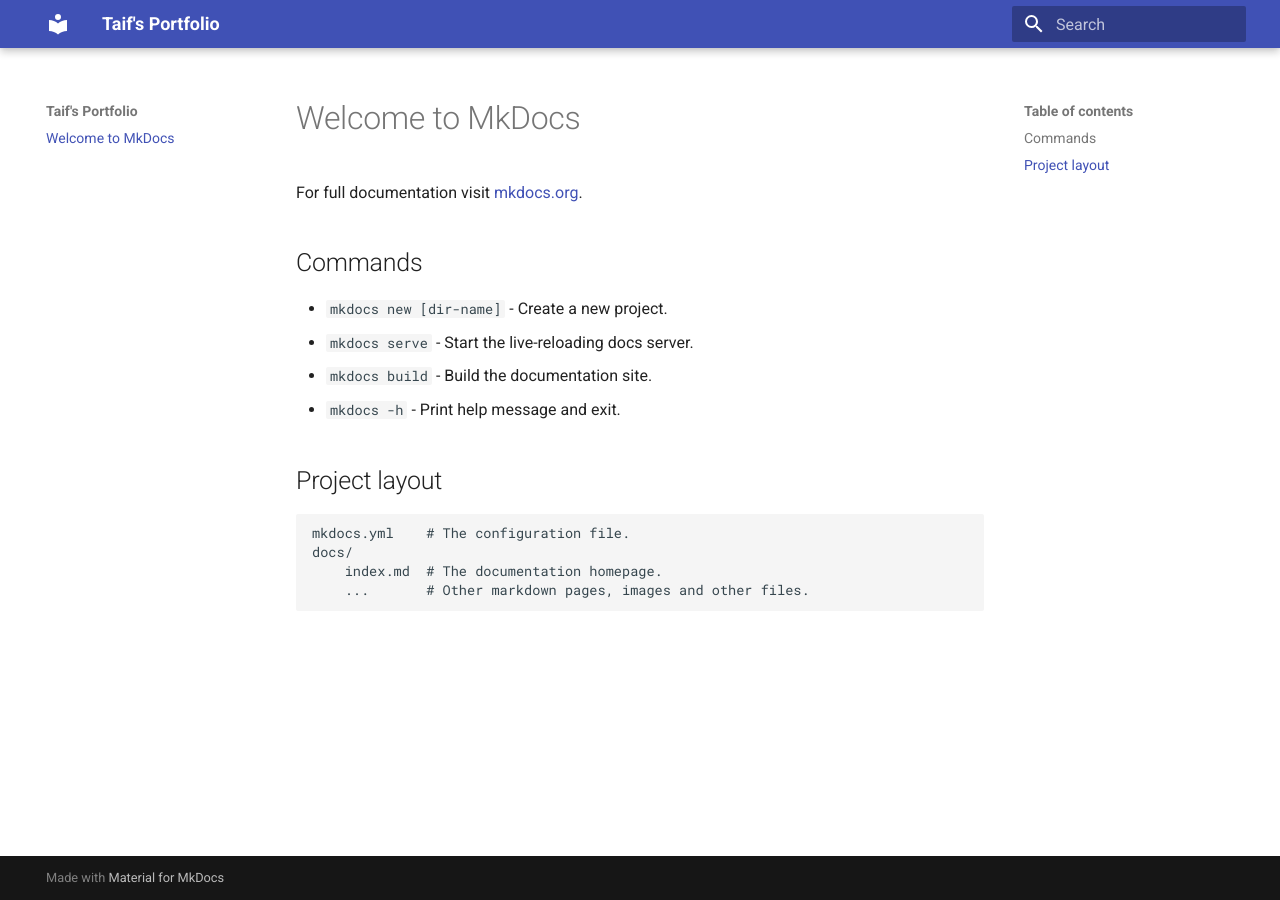
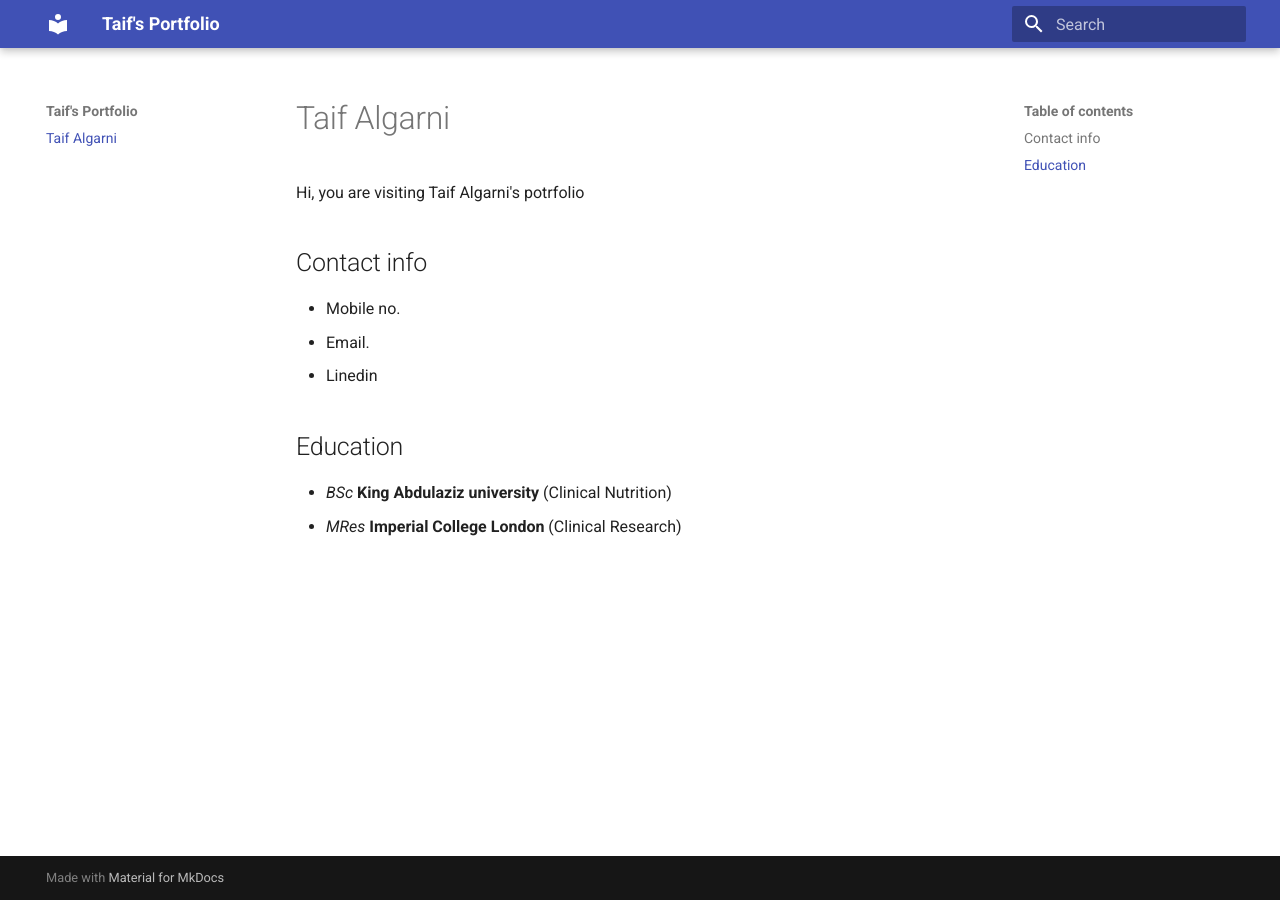
Before and after one commit to taifalgarni/Taif-Portfolio, an MkDocs documentation site: the page built from docs/index.md, in a window 1280 px wide. Built offline with MkDocs 1.6.1 and Material for MkDocs 9.7.7, drawn with Linux system fonts in a browser that asks for light colours.

Commit message:
Update index.md

```diff
--- a/docs/index.md
+++ b/docs/index.md
@@ -1,17 +1,14 @@
-# Welcome to MkDocs
+# Taif Algarni
 
-For full documentation visit [mkdocs.org](https://www.mkdocs.org).
+Hi, you are visiting Taif Algarni's potrfolio
 
-## Commands
+## Contact info
 
-* `mkdocs new [dir-name]` - Create a new project.
-* `mkdocs serve` - Start the live-reloading docs server.
-* `mkdocs build` - Build the documentation site.
-* `mkdocs -h` - Print help message and exit.
+* Mobile no.
+* Email.
+* Linedin
 
-## Project layout
+## Education
 
-    mkdocs.yml    # The configuration file.
-    docs/
-        index.md  # The documentation homepage.
-        ...       # Other markdown pages, images and other files.
+- _BSc_ **King Abdulaziz university**  (Clinical Nutrition)
+- _MRes_ **Imperial College London**  (Clinical Research)
```
